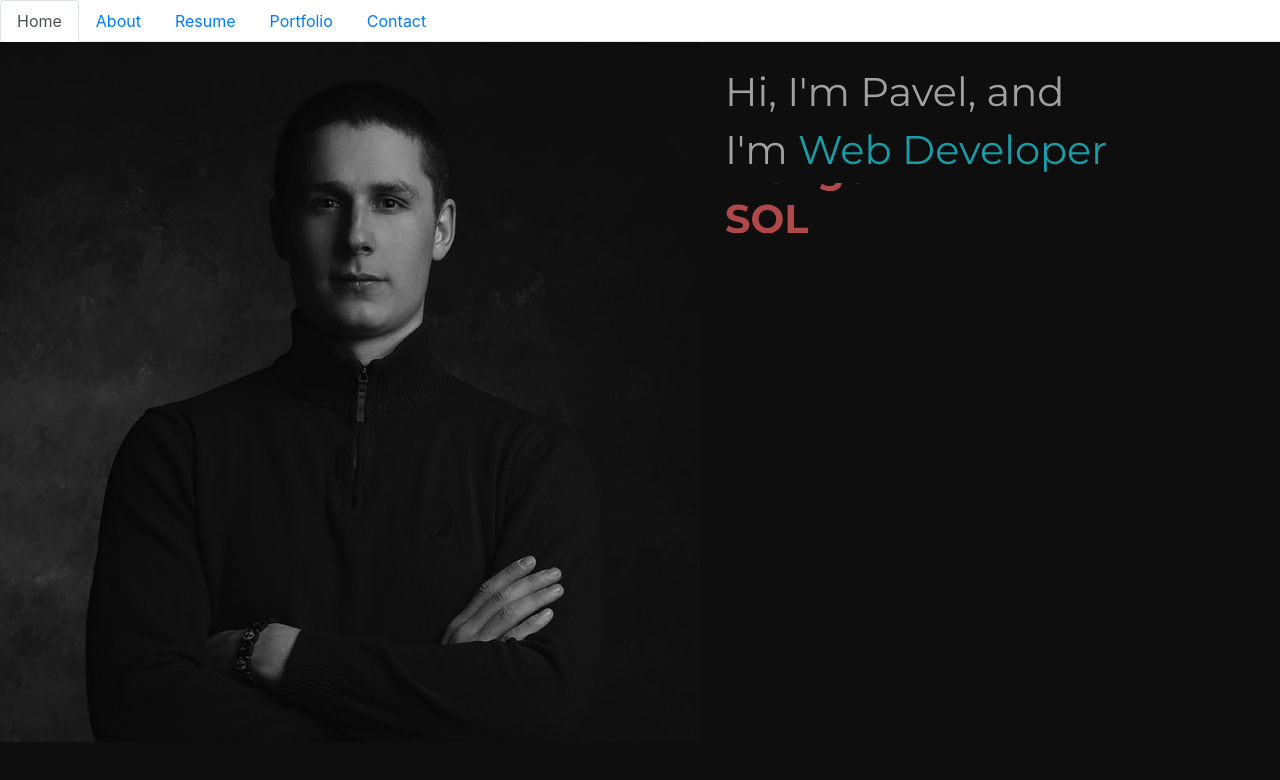
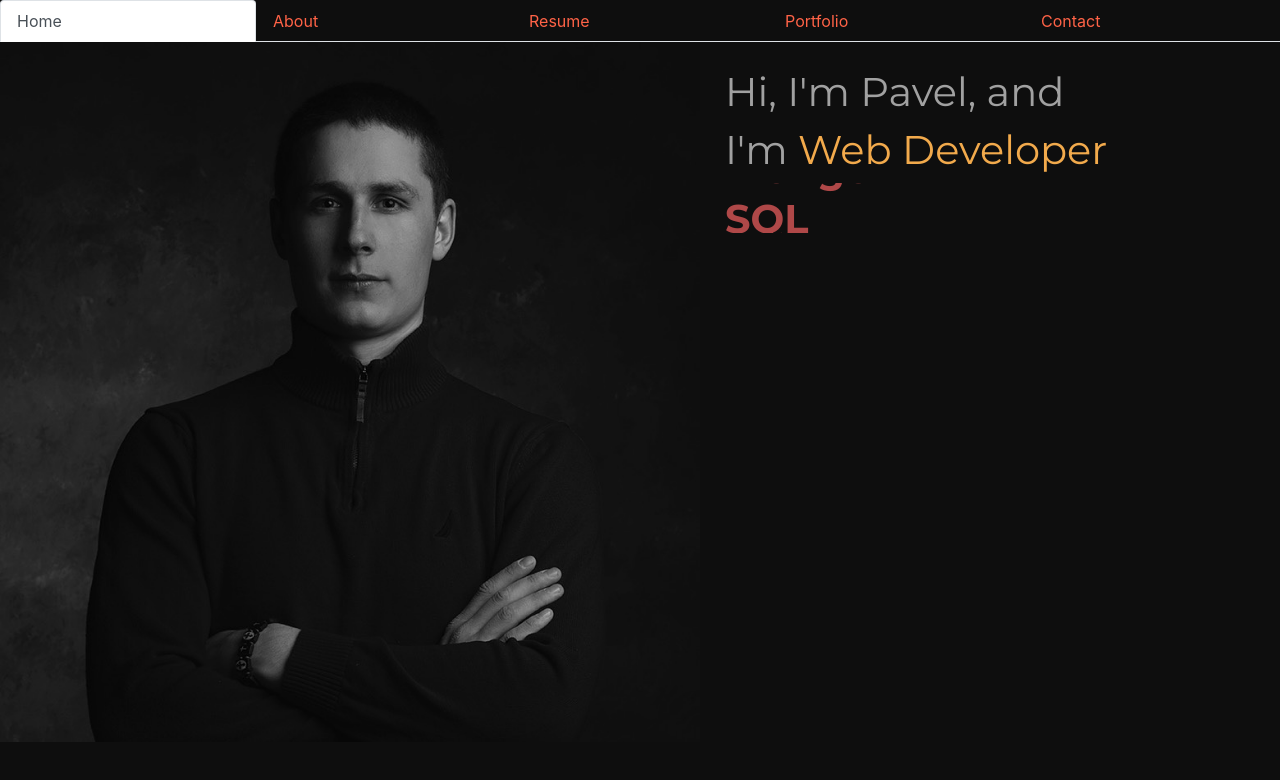
Before and after one commit to paveldarii/iPortfolio-2.0, a React (Create React App) app: page / in a window 1280 px wide. Shown: the top 780 px of the page. Built offline with nearby package versions, Linux system fonts and the light colour scheme.

Commit message:
made change to the navbar

```diff
--- a/src/components/Hero/style.css
+++ b/src/components/Hero/style.css
@@ -22,5 +22,5 @@ html,
 }
 
 #job-name {
-  color: rgb(23, 156, 168);
+  color: #f2aa4cff;
 }
--- a/src/components/NavTabs/index.js
+++ b/src/components/NavTabs/index.js
@@ -1,5 +1,6 @@
 import React from "react";
 import { Link, useLocation } from "react-router-dom";
+import "./style.css";
 
 function NavTabs() {
   // We'll go into the Hooks API later, for now, we are just using some code
--- /dev/null
+++ b/src/components/NavTabs/style.css
@@ -0,0 +1,20 @@
+.nav {
+  background: #0e0e0e;
+  color: aquamarine;
+}
+.nav-item {
+  width: 20%;
+  color: #f2aa4cff;
+}
+a {
+  color: aqua;
+}
+.nav-link {
+  background: #0e0e0e;
+  color: tomato;
+  border-color: #0e0e0e;
+}
+.nav-link:hover {
+  color: rgb(245, 133, 114);
+  border-color: #0e0e0e;
+}
```
